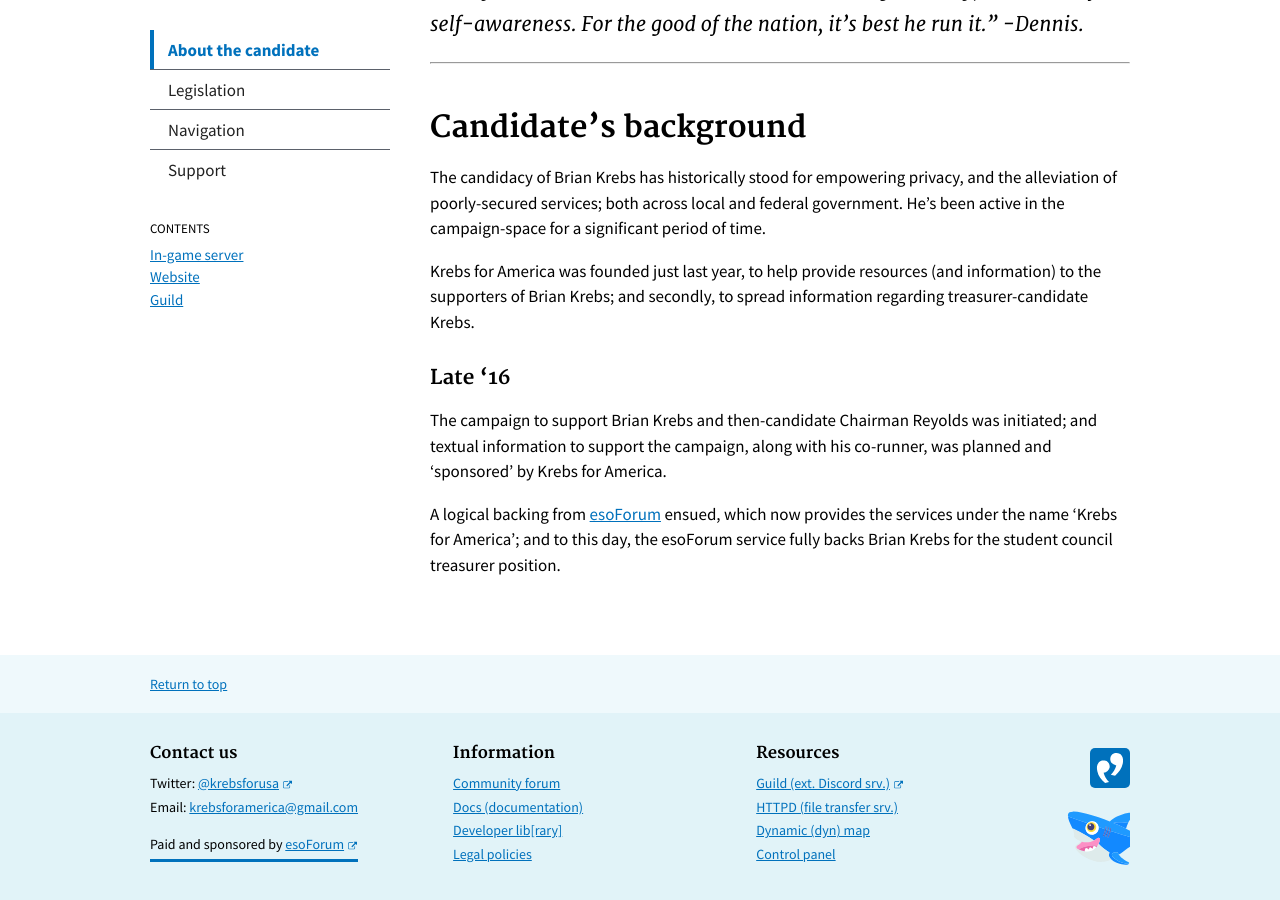
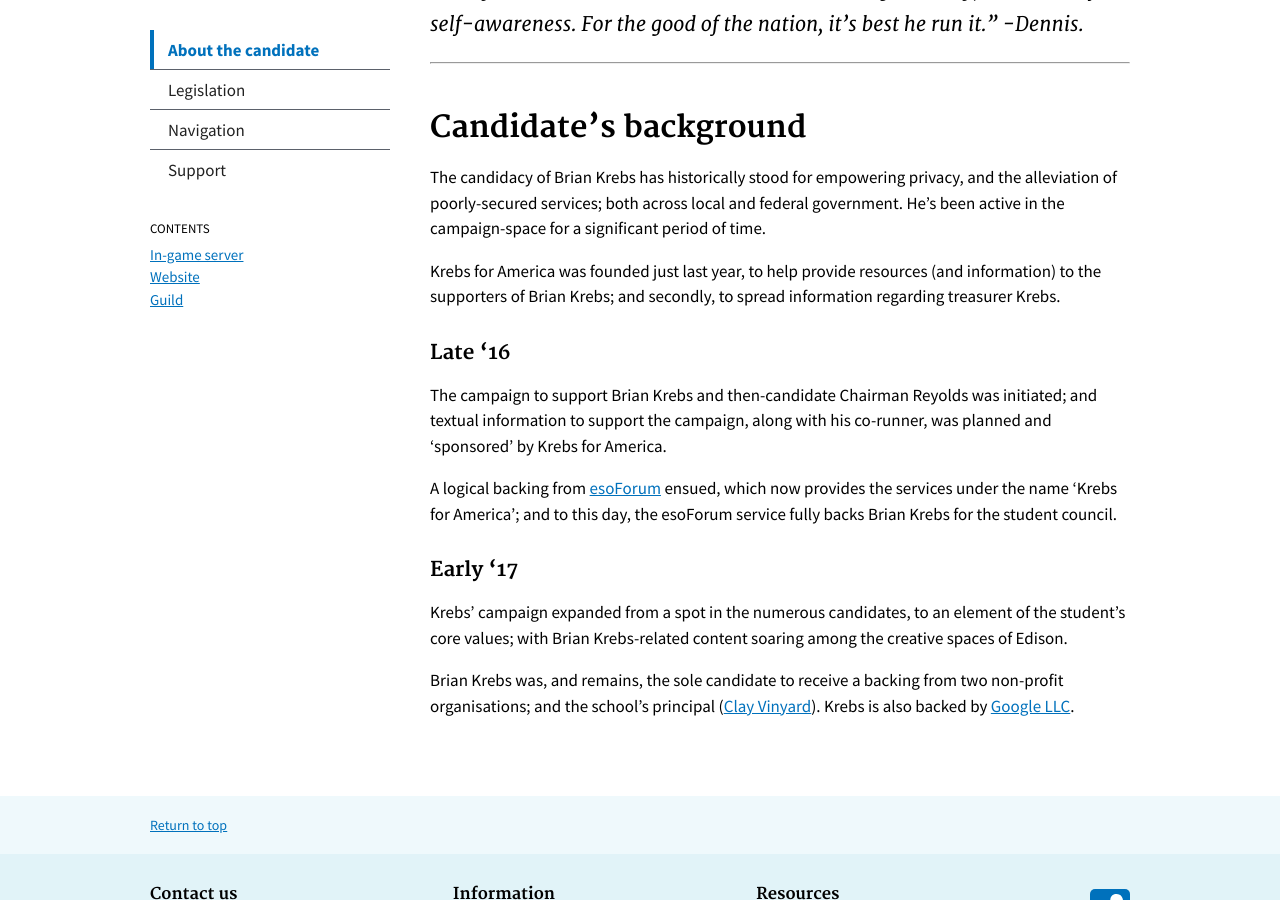
Before and after one commit to serrif/website, a Jekyll site: the page built from main/docs/about.md, in a window 1280 px wide and 900 px high, scrolled down 911 px. Built offline with Jekyll 4.4.1, drawn with Linux system fonts in a browser that asks for light colours.

Commit message:
Update about.md

```diff
--- a/main/docs/about.md
+++ b/main/docs/about.md
@@ -38,9 +38,14 @@ Krebs is a family man, with a wife and kids; and, while devoted to his work, doe
 ## Candidate's background
 The candidacy of Brian Krebs has historically stood for empowering privacy, and the alleviation of poorly-secured services; both across local and federal government. He's been active in the campaign-space for a significant period of time.
 
-Krebs for America was founded just last year, to help provide resources (and information) to the supporters of Brian Krebs; and secondly, to spread information regarding treasurer-candidate Krebs.
+Krebs for America was founded just last year, to help provide resources (and information) to the supporters of Brian Krebs; and secondly, to spread information regarding treasurer Krebs.
 
 ### Late '16
 The campaign to support Brian Krebs and then-candidate Chairman Reyolds was initiated; and textual information to support the campaign, along with his co-runner, was planned and 'sponsored' by Krebs for America.
 
-A logical backing from [esoForum](https://esotalk.net) ensued, which now provides the services under the name 'Krebs for America'; and to this day, the esoForum service fully backs Brian Krebs for the student council treasurer position.
+A logical backing from [esoForum](https://esotalk.net) ensued, which now provides the services under the name 'Krebs for America'; and to this day, the esoForum service fully backs Brian Krebs for the student council.
+
+### Early '17
+Krebs' campaign expanded from a spot in the numerous candidates, to an element of the student's core values; with Brian Krebs-related content soaring among the creative spaces of Edison.
+
+Brian Krebs was, and remains, the sole candidate to receive a backing from two non-profit organisations; and the school's principal ([Clay Vinyard](https://twitter.com/clayvinyard)). Krebs is also backed by [Google LLC](https://www.google.com/about/our-company/).
```
